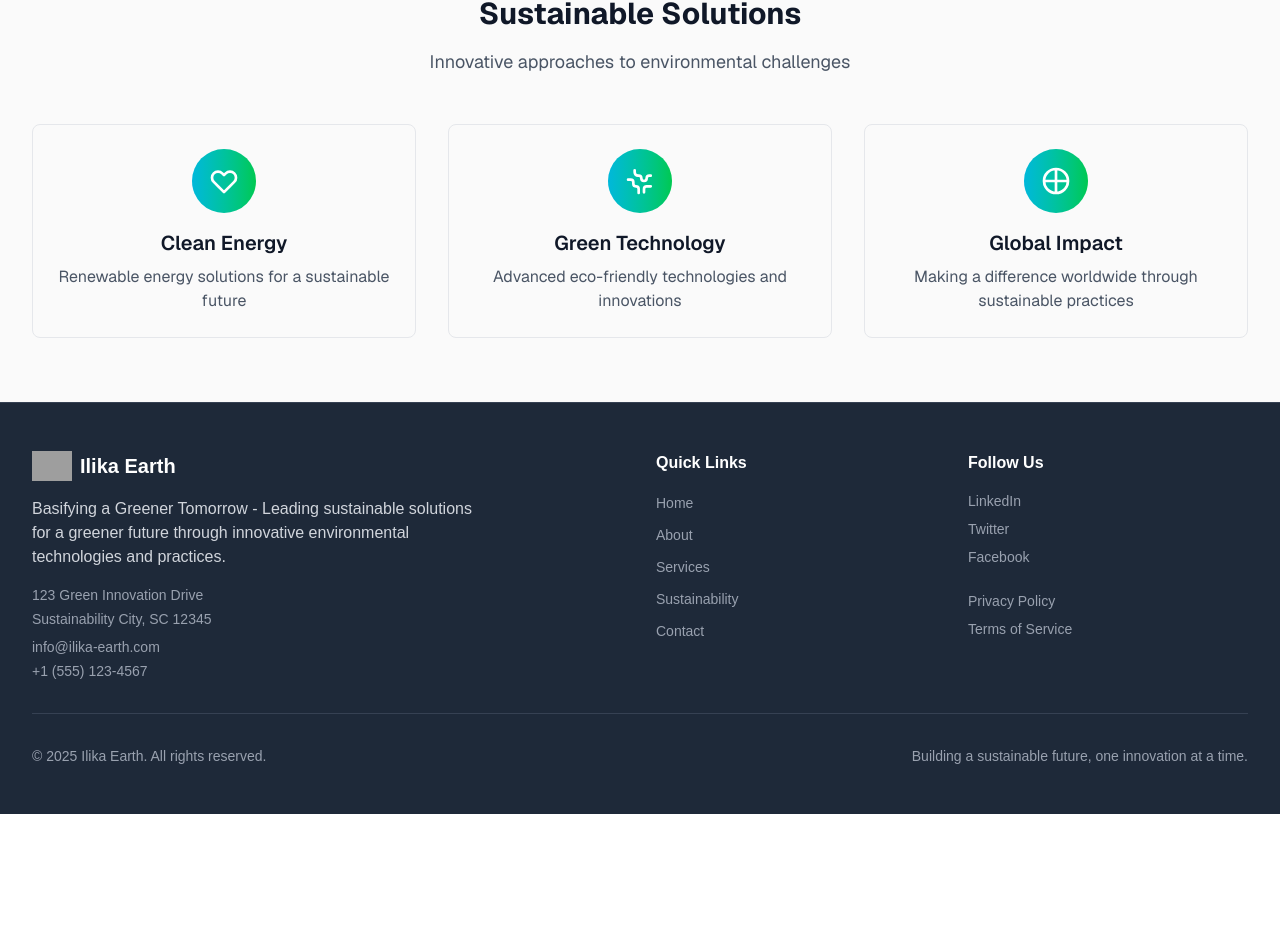
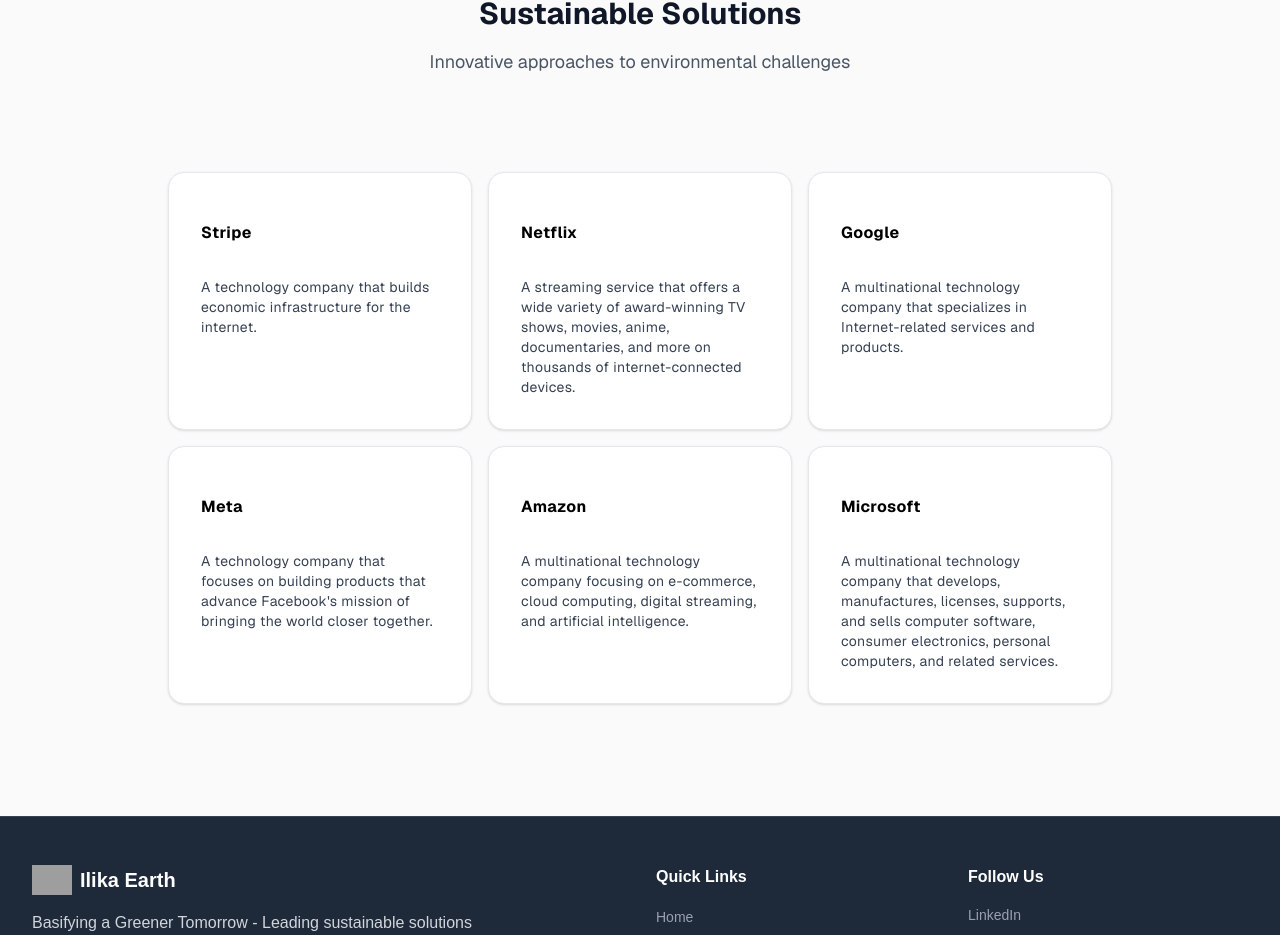
Before and after one commit to JayGupta930/ilika_earth, a Next.js app: page / in a window 1280 px wide. Shown: the part 576-1511 px from the top of the page. Before the commit the page ends 1390 px from the top, so only its background shows below. Built offline with nearby package versions, Linux system fonts and the light colour scheme; grey boxes are pictures that could not be loaded.

Commit message:
feat: Add hover card effect component and update dependencies

```diff
--- a/package.json
+++ b/package.json
@@ -13,6 +13,7 @@
     "clsx": "^2.1.1",
     "framer-motion": "^12.23.11",
     "lucide-react": "^0.534.0",
+    "motion": "^12.23.12",
     "next": "15.4.5",
     "react": "19.1.0",
     "react-dom": "19.1.0",
--- a/src/app/page.js
+++ b/src/app/page.js
@@ -1,3 +1,5 @@
+import { CardHoverEffectDemo } from "@/components/HoverCard";
+
 export default function Home() {
   return (
     <div className="font-sans min-h-screen">
@@ -37,6 +39,7 @@
 
       {/* Features Section */}
       <div className="py-16 bg-[#FAFAFA]">
+
         <div className="max-w-7xl mx-auto px-4 sm:px-6 lg:px-8">
           <div className="text-center mb-12">
             <h2 className="text-3xl font-bold text-gray-900 mb-4">
@@ -46,8 +49,9 @@
               Innovative approaches to environmental challenges
             </p>
           </div>
+          <CardHoverEffectDemo/>
 
-          <div className="grid md:grid-cols-3 gap-8">
+          {/* <div className="grid md:grid-cols-3 gap-8">
             <div className="text-center p-6 rounded-lg border border-gray-200 hover:shadow-lg transition-shadow">
               <div className="w-16 h-16 bg-gradient-to-r from-cyan-500 to-green-500 rounded-full flex items-center justify-center mx-auto mb-4">
                 <svg className="w-8 h-8 text-white" fill="none" stroke="currentColor" viewBox="0 0 24 24">
@@ -77,7 +81,7 @@
               <h3 className="text-xl font-semibold text-gray-900 mb-2">Global Impact</h3>
               <p className="text-gray-600">Making a difference worldwide through sustainable practices</p>
             </div>
-          </div>
+          </div> */}
         </div>
       </div>
     </div>
--- /dev/null
+++ b/src/components/HoverCard.jsx
@@ -0,0 +1,47 @@
+import { HoverEffect } from "./ui/card-hover-effect";
+
+export function CardHoverEffectDemo() {
+  return (
+    <div className="max-w-5xl mx-auto px-8">
+      <HoverEffect items={projects} />
+    </div>
+  );
+}
+export const projects = [
+  {
+    title: "Stripe",
+    description:
+      "A technology company that builds economic infrastructure for the internet.",
+    link: "https://stripe.com",
+  },
+  {
+    title: "Netflix",
+    description:
+      "A streaming service that offers a wide variety of award-winning TV shows, movies, anime, documentaries, and more on thousands of internet-connected devices.",
+    link: "https://netflix.com",
+  },
+  {
+    title: "Google",
+    description:
+      "A multinational technology company that specializes in Internet-related services and products.",
+    link: "https://google.com",
+  },
+  {
+    title: "Meta",
+    description:
+      "A technology company that focuses on building products that advance Facebook's mission of bringing the world closer together.",
+    link: "https://meta.com",
+  },
+  {
+    title: "Amazon",
+    description:
+      "A multinational technology company focusing on e-commerce, cloud computing, digital streaming, and artificial intelligence.",
+    link: "https://amazon.com",
+  },
+  {
+    title: "Microsoft",
+    description:
+      "A multinational technology company that develops, manufactures, licenses, supports, and sells computer software, consumer electronics, personal computers, and related services.",
+    link: "https://microsoft.com",
+  },
+];
--- /dev/null
+++ b/src/components/ui/card-hover-effect.jsx
@@ -0,0 +1,85 @@
+'use client';
+import { cn } from "@/lib/utils";
+import { AnimatePresence, motion } from "motion/react";
+
+import { useState } from "react";
+
+export const HoverEffect = ({
+  items,
+  className
+}) => {
+  let [hoveredIndex, setHoveredIndex] = useState(null);
+
+  return (
+    <div
+      className={cn("grid grid-cols-1 md:grid-cols-2  lg:grid-cols-3  py-10", className)}>
+      {items.map((item, idx) => (
+        <a
+          href={item?.link}
+          key={item?.link}
+          className="relative group  block p-2 h-full w-full"
+          onMouseEnter={() => setHoveredIndex(idx)}
+          onMouseLeave={() => setHoveredIndex(null)}>
+          <AnimatePresence>
+            {hoveredIndex === idx && (
+              <motion.span
+                className="absolute inset-0 h-full w-full block rounded-3xl"
+                layoutId="hoverBackground"
+                initial={{ opacity: 0 }}
+                animate={{
+                  opacity: 1,
+                  transition: { duration: 0.15 },
+                }}
+                exit={{
+                  opacity: 0,
+                  transition: { duration: 0.15, delay: 0.2 },
+                }} />
+            )}
+          </AnimatePresence>
+          <Card>
+            <CardTitle>{item.title}</CardTitle>
+            <CardDescription>{item.description}</CardDescription>
+          </Card>
+        </a>
+      ))}
+    </div>
+  );
+};
+
+export const Card = ({
+  className,
+  children
+}) => {
+  return (
+    <div
+      className={cn(
+        "rounded-2xl h-full w-full p-4 overflow-hidden bg-white border border-gray-200 dark:border-gray-300 group-hover:border-green-300 relative z-20 shadow-sm",
+        className
+      )}>
+      <div className="relative z-50">
+        <div className="p-4">{children}</div>
+      </div>
+    </div>
+  );
+};
+export const CardTitle = ({
+  className,
+  children
+}) => {
+  return (
+    <h4 className={cn("text-black font-bold tracking-wide mt-4", className)}>
+      {children}
+    </h4>
+  );
+};
+export const CardDescription = ({
+  className,
+  children
+}) => {
+  return (
+    <p
+      className={cn("mt-8 text-gray-700 tracking-wide leading-relaxed text-sm", className)}>
+      {children}
+    </p>
+  );
+};
```
Also changed, not shown: 1 other file (tests, documents, lock files or other folders).
